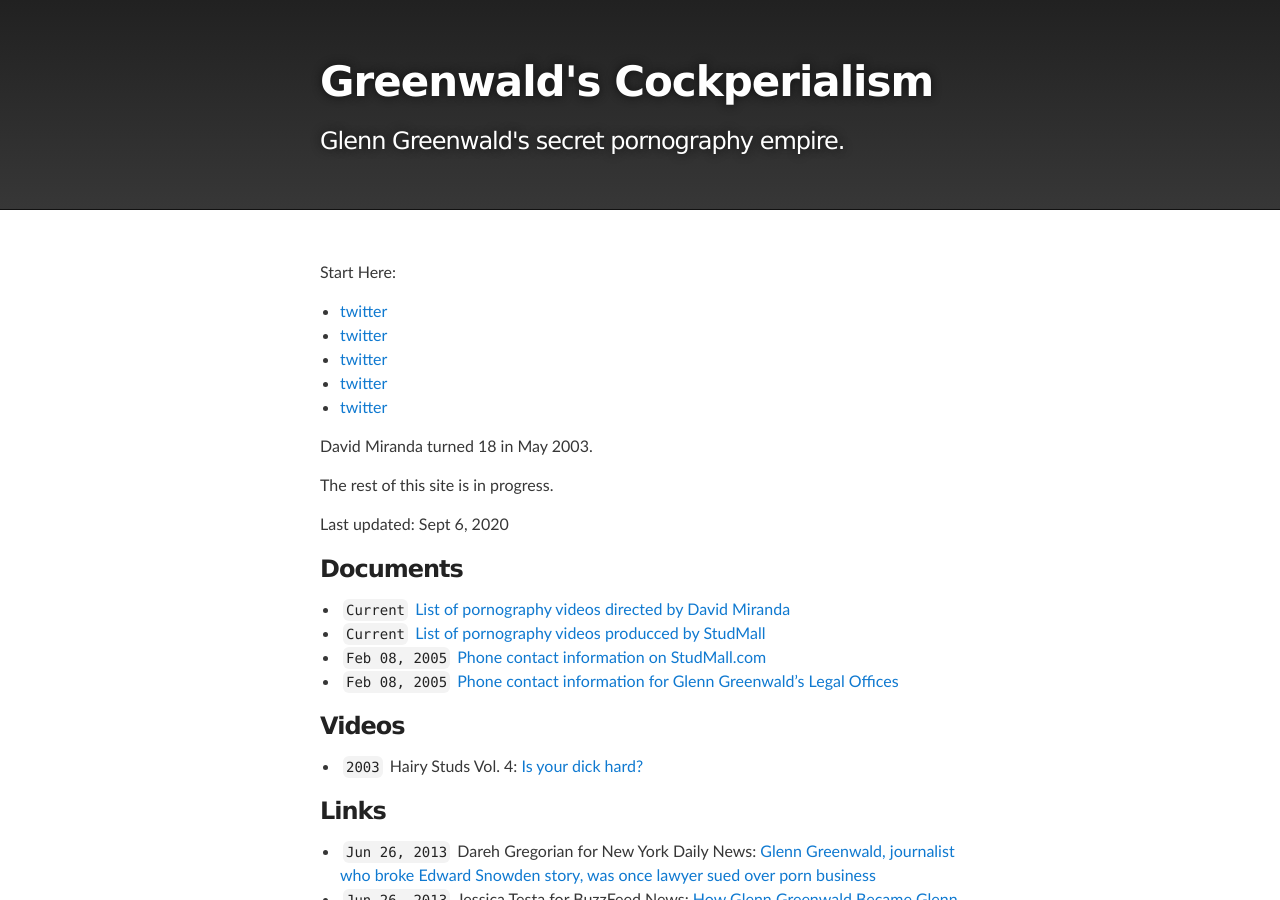
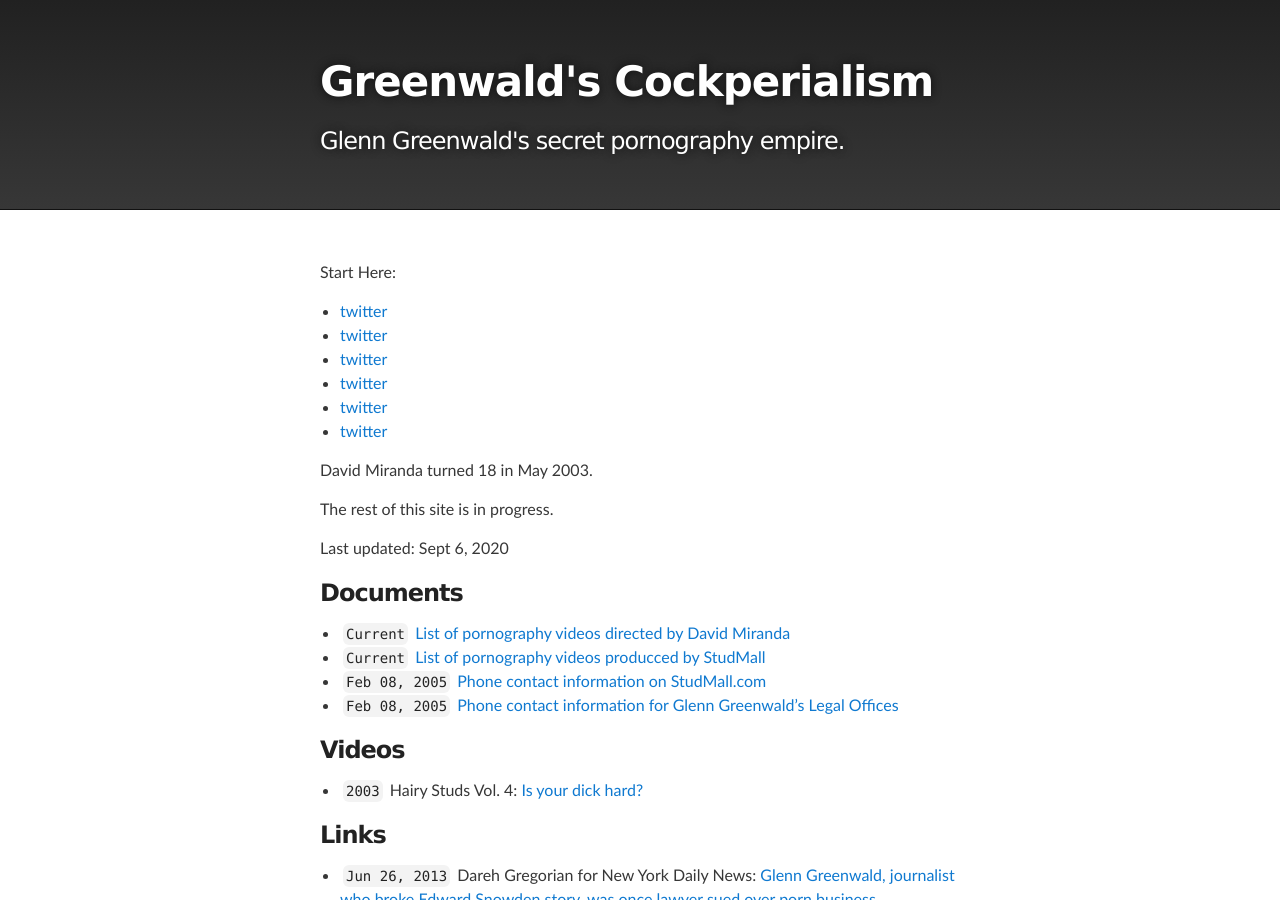
Before and after one commit to masternotions/masternotions.github.io, a Jekyll site: the page built from index.md, in a window 1280 px wide and 900 px high. Built offline with Jekyll 4.4.1, drawn with Linux system fonts in a browser that asks for light colours.

Commit message:
Update index.md

```diff
--- a/index.md
+++ b/index.md
@@ -8,6 +8,7 @@ Start Here:
 - [twitter](https://twitter.com/wokyleeks/status/1298727883582484481)
 - [twitter](https://twitter.com/AlanVRK/status/1299334655527858176)
 - [twitter](https://twitter.com/AlanVRK/status/1299105381910802445)
+- [twitter](https://twitter.com/AlanVRK/status/1300520297771171840)
 - [twitter](https://twitter.com/AlanVRK/status/1299188334842044416)
 - [twitter](https://twitter.com/AlanVRK/status/1299718665345134594)
 
```
